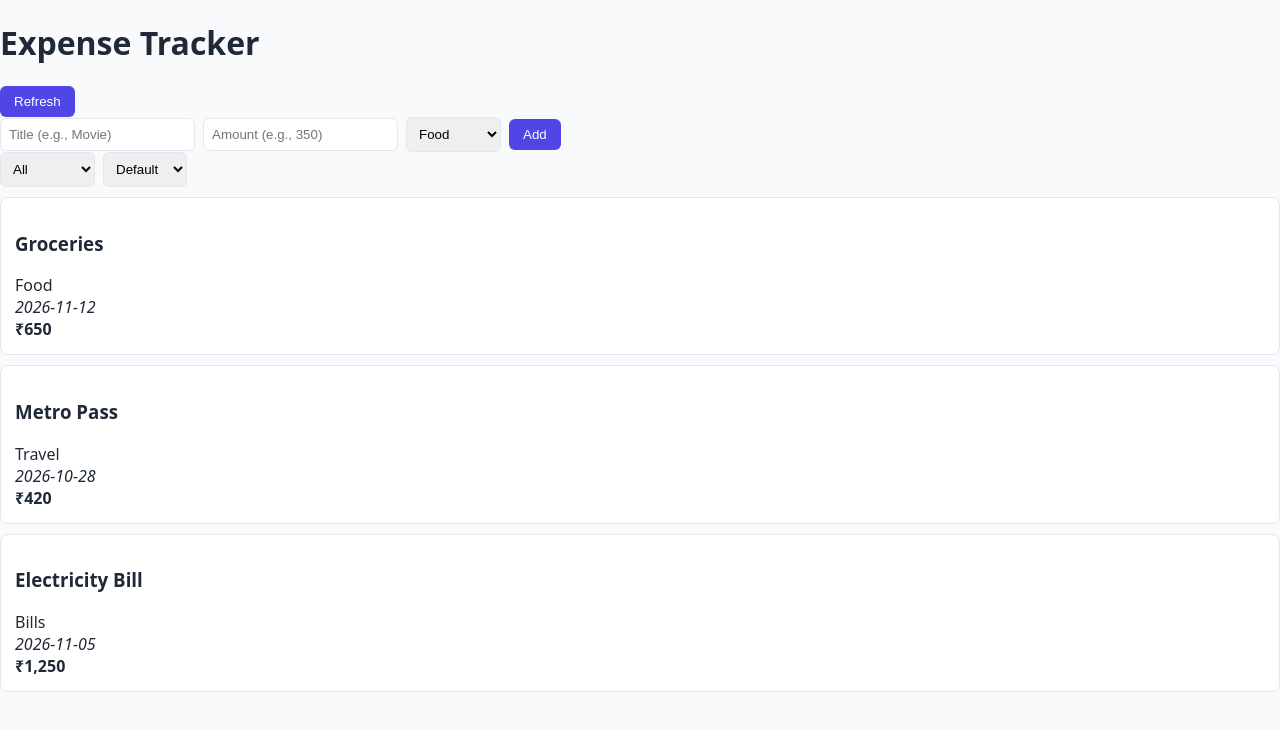
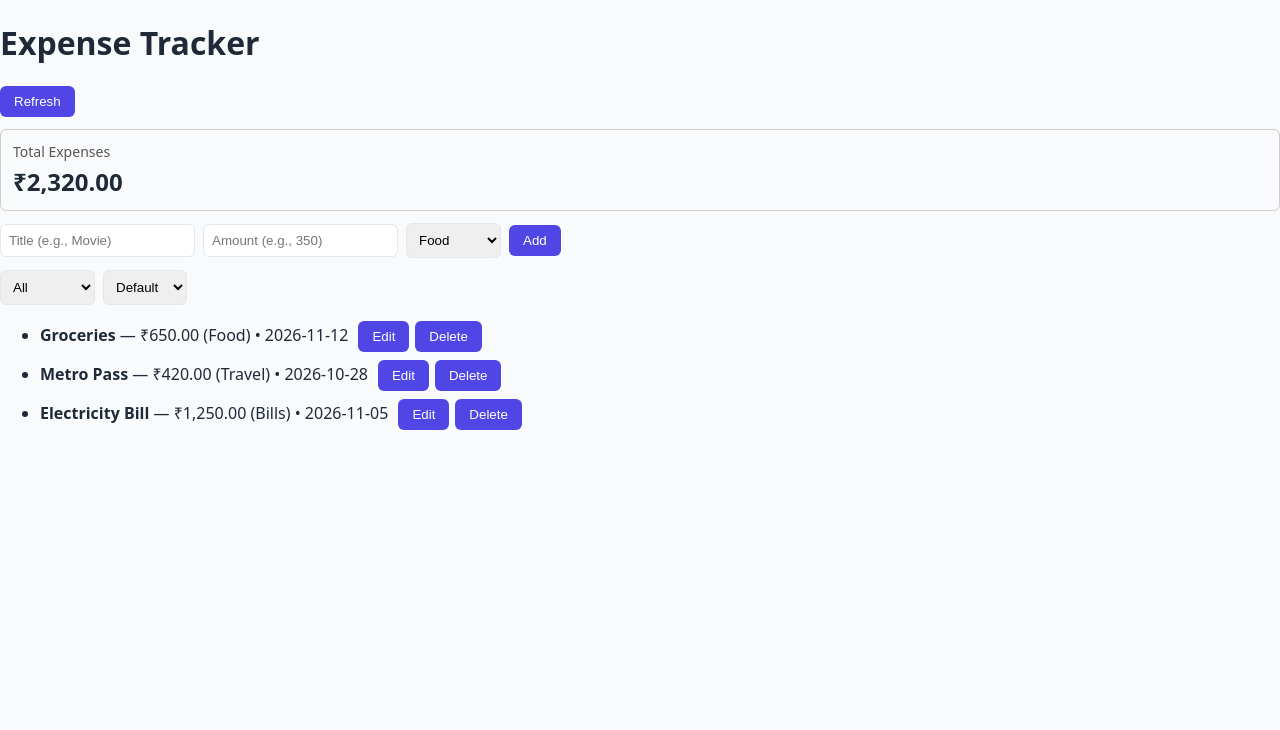
Before and after one commit to dvlpFDSkmr/NextJS_mastery_lab, a Next.js app in the folder expense-tracker/: page / in a window 1280 px wide. Shown: the top 730 px of the page. Built offline with nearby package versions, Linux system fonts and the light colour scheme.

Commit message:
feat: implement expense management context and total card component

```diff
--- a/expense-tracker/src/components/ExpenseItem.tsx
+++ b/expense-tracker/src/components/ExpenseItem.tsx
@@ -1,18 +1,104 @@
-import { Expense } from "../../types";
+import { Expense } from "../../types/index";
+import { useState } from "react";
 
 type ExpenseItemProps = {
   expense: Expense;
+  onDelete?: (id: string) => void | Promise<void>;
+  onUpdateAmount?: (id: string, amount: number) => Promise<void> | void;
 };
 
-export function ExpenseItem({ expense }: ExpenseItemProps) {
+export function ExpenseItem({
+  expense,
+  onDelete,
+  onUpdateAmount,
+}: ExpenseItemProps) {
+  const [isEditing, setIsEditing] = useState(false);
+  const [draftAmount, setDraftAmount] = useState(String(expense.amount));
+  const [isSaving, setIsSaving] = useState(false);
+
+  const formattedAmount = new Intl.NumberFormat("en-IN", {
+    style: "currency",
+    currency: "INR",
+    maximumFractionDigits: 2,
+  }).format(expense.amount);
+
+  function startEdit() {
+    setDraftAmount(String(expense.amount));
+    setIsEditing(true);
+  }
+
+  async function handleSave() {
+    if (!onUpdateAmount) return;
+
+    const nextAmount = Number(draftAmount);
+    if (draftAmount.trim() === "" || Number.isNaN(nextAmount) || nextAmount <= 0) {
+      return;
+    }
+
+    try {
+      setIsSaving(true);
+      await onUpdateAmount(expense.id, nextAmount);
+      setIsEditing(false);
+    } finally {
+      setIsSaving(false);
+    }
+  }
+
   return (
-    <article className="card">
-      <div>
-        <h3>{expense.title}</h3>
-        <span>{expense.category}</span> <br />
-        <span><i>{expense.date}</i></span>
-      </div>
-      <strong>₹{expense.amount.toLocaleString("en-IN")}</strong>
-    </article>
+    <li style={{ marginBottom: "8px" }}>
+      {isEditing ? (
+        <>
+          <strong>{expense.title}</strong> ({expense.category}) • {expense.date} —{" "}
+          <input
+            type="number"
+            value={draftAmount}
+            onChange={(e) => setDraftAmount(e.target.value)}
+            disabled={isSaving}
+            style={{ width: "90px" }}
+          />
+          <button
+            type="button"
+            onClick={handleSave}
+            disabled={isSaving}
+            style={{ marginLeft: "6px" }}
+          >
+            {isSaving ? "Saving..." : "Save"}
+          </button>
+          <button
+            type="button"
+            onClick={() => setIsEditing(false)}
+            disabled={isSaving}
+            style={{ marginLeft: "4px" }}
+          >
+            Cancel
+          </button>
+        </>
+      ) : (
+        <>
+          <span>
+            <strong>{expense.title}</strong> — {formattedAmount} ({expense.category}) •{" "}
+            {expense.date}
+          </span>
+          {onUpdateAmount && (
+            <button
+              type="button"
+              onClick={startEdit}
+              style={{ marginLeft: "10px" }}
+            >
+              Edit
+            </button>
+          )}
+          {onDelete && (
+            <button
+              type="button"
+              onClick={() => onDelete(expense.id)}
+              style={{ marginLeft: "6px" }}
+            >
+              Delete
+            </button>
+          )}
+        </>
+      )}
+    </li>
   );
 }
--- a/expense-tracker/src/components/ExpenseList.tsx
+++ b/expense-tracker/src/components/ExpenseList.tsx
@@ -1,20 +1,22 @@
-import { Expense } from "../../types";
+import { Expense } from "../../types/index";
 import { ExpenseItem } from "./ExpenseItem";
 
 type ExpenseListProps = {
   expenses: Expense[];
+  onDelete?: (id: string) => void | Promise<void>;
+  onUpdateAmount?: (id: string, amount: number) => Promise<void> | void;
 };
 
-export function ExpenseList({ expenses }: ExpenseListProps) {
+export function ExpenseList({ expenses, onDelete, onUpdateAmount }: ExpenseListProps) {
+  if (expenses.length === 0) {
+    return <p>No expenses found.</p>;
+  }
+
   return (
-    <div className="list">
-      {expenses.length === 0 ? (
-        <h1>No expenses left</h1>
-      ) : (
-        expenses.map((item) => (
-          <ExpenseItem expense={item} key={item.id} />
-        ))
-      )}
-    </div>
+    <ul>
+      {expenses.map((expense) => (
+        <ExpenseItem key={expense.id} expense={expense} onDelete={onDelete} onUpdateAmount={onUpdateAmount} />
+      ))}
+    </ul>
   );
 }
--- /dev/null
+++ b/expense-tracker/src/components/TotalCard.tsx
@@ -0,0 +1,23 @@
+import { Expense } from "../../types/index";
+
+type TotalCardProps = {
+  expenses: Expense[];
+  label?: string;
+};
+
+export function TotalCard({ expenses, label = "Total Expenses" }: TotalCardProps) {
+  const total = expenses.reduce((sum, item) => sum + item.amount, 0);
+
+  const formattedTotal = new Intl.NumberFormat("en-IN", {
+    style: "currency",
+    currency: "INR",
+    maximumFractionDigits: 2,
+  }).format(total);
+
+  return (
+    <div style={{ border: "1px solid #ccc", padding: "12px", margin: "12px 0", borderRadius: "6px" }}>
+      <p style={{ margin: 0, fontSize: "14px", color: "#555" }}>{label}</p>
+      <h2 style={{ margin: "4px 0 0 0" }}>{formattedTotal}</h2>
+    </div>
+  );
+}
--- a/expense-tracker/src/pages/index.tsx
+++ b/expense-tracker/src/pages/index.tsx
@@ -3,6 +3,7 @@ import { Category, CategoryFilter, Expense } from "../../types";
 import { expensesDB } from "../../utils/db";
 import { ExpenseForm } from "@/components/ExpenseForm";
 import { ExpenseList } from "@/components/ExpenseList";
+import { TotalCard } from "@/components/TotalCard";
 import { useState } from "react";
 
 type HomeProps = {
@@ -10,13 +11,10 @@ type HomeProps = {
 };
 
 export const getServerSideProps: GetServerSideProps<HomeProps> = async () => {
-  console.log("Running in server");
   return { props: { expenses: expensesDB } };
 };
 
-export default function Home({
-  expenses: initialExpenses,
-}: InferGetServerSidePropsType<typeof getServerSideProps>) {
+export default function Home({ expenses: initialExpenses }: InferGetServerSidePropsType<typeof getServerSideProps>) {
   const [expenses, setExpenses] = useState<Expense[]>(initialExpenses);
   const [isLoading, setIsLoading] = useState<boolean>(false);
   const [error, setError] = useState<string | null>(null);
@@ -29,47 +27,71 @@ export default function Home({
 
     try {
       const res = await fetch("/api/expenses", { cache: "no-store" });
-      if (!res.ok) {
-        throw new Error(`Failed to load expenses (${res.status})`);
-      }
+      if (!res.ok) throw new Error("Failed to load expenses");
 
       const data: Expense[] = await res.json();
       setExpenses(data);
     } catch (err) {
-      setError(err instanceof Error ? err.message : "Something went wrong");
+      setError((err as Error).message);
     } finally {
       setIsLoading(false);
     }
   }
 
-  async function handleAddExpense(newExpenseData: {
-    title: string;
-    amount: number;
-    category: Category;
-  }) {
+  async function handleAddExpense(newExpenseData: { title: string; amount: number; category: Category }) {
     setError(null);
 
     const res = await fetch("/api/expenses", {
       method: "POST",
-      headers: {
-        "Content-Type": "application/json",
-      },
+      headers: { "Content-Type": "application/json" },
       body: JSON.stringify(newExpenseData),
     });
 
     const data = await res.json();
-
-    if (!res.ok) {
-      throw new Error(data.error || "Failed to add expense");
-    }
+    if (!res.ok) throw new Error(data.error || "Failed to add expense");
 
     setExpenses((prev) => [...prev, data]);
   }
 
-  const filteredExpense: Expense[] = expenses.filter((item) => {
-    const filterCategory = category === "All" ? true : category === item.category;
-    return filterCategory;
+  async function handleDeleteExpense(id: string) {
+    setError(null);
+
+    try {
+      const res = await fetch("/api/expenses", {
+        method: "DELETE",
+        headers: { "Content-Type": "application/json" },
+        body: JSON.stringify({ id }),
       });
+
+      const data = await res.json();
+      if (!res.ok) throw new Error(data.error || "Failed to delete expense");
+
+      setExpenses((prev) => prev.filter((item) => item.id !== id));
+    } catch (err) {
+      setError((err as Error).message);
+    }
+  }
+
+  async function handleUpdateAmount(id: string, amount: number) {
+    setError(null);
+
+    const res = await fetch(`/api/expenses/${id}`, {
+      method: "PATCH",
+      headers: { "Content-Type": "application/json" },
+      body: JSON.stringify({ amount }),
+    });
+
+    const data = await res.json();
+    if (!res.ok) {
+      throw new Error(data.error || "Failed to update amount");
+    }
+
+    setExpenses((prev) => prev.map((item) => (item.id === id ? { ...item, amount: data.amount ?? amount } : item)));
+  }
+
+  const filteredExpense: Expense[] = expenses.filter((item) =>
+    category === "All" ? true : item.category === category,
+  );
 
   const sortedExpense: Expense[] = [...filteredExpense].sort((a, b) => {
     if (sortmode === "amount") return b.amount - a.amount;
@@ -93,12 +115,12 @@ export default function Home({
         </div>
       )}
 
+      <TotalCard expenses={sortedExpense} label={category === "All" ? "Total Expenses" : `Total (${category})`} />
+
       <ExpenseForm onAdd={handleAddExpense} />
 
-      <select
-        value={category}
-        onChange={(e) => setCategory(e.target.value as CategoryFilter)}
-      >
+      <div style={{ margin: "12px 0" }}>
+        <select value={category} onChange={(e) => setCategory(e.target.value as CategoryFilter)}>
           <option value="All">All</option>
           <option value="Food">Food</option>
           <option value="Travel">Travel</option>
@@ -112,8 +134,8 @@ export default function Home({
           <option value="amount">Amount</option>
           <option value="date">Date</option>
         </select>
-
-      <ExpenseList expenses={sortedExpense} />
+      </div>
+      <ExpenseList expenses={sortedExpense} onDelete={handleDeleteExpense} onUpdateAmount={handleUpdateAmount} />
     </div>
   );
 }
```
Also changed, not shown: expense-tracker/context/ExpensesContext.tsx (added, +120 -0 lines). Lines whose indentation alone changed are shown as unchanged.
